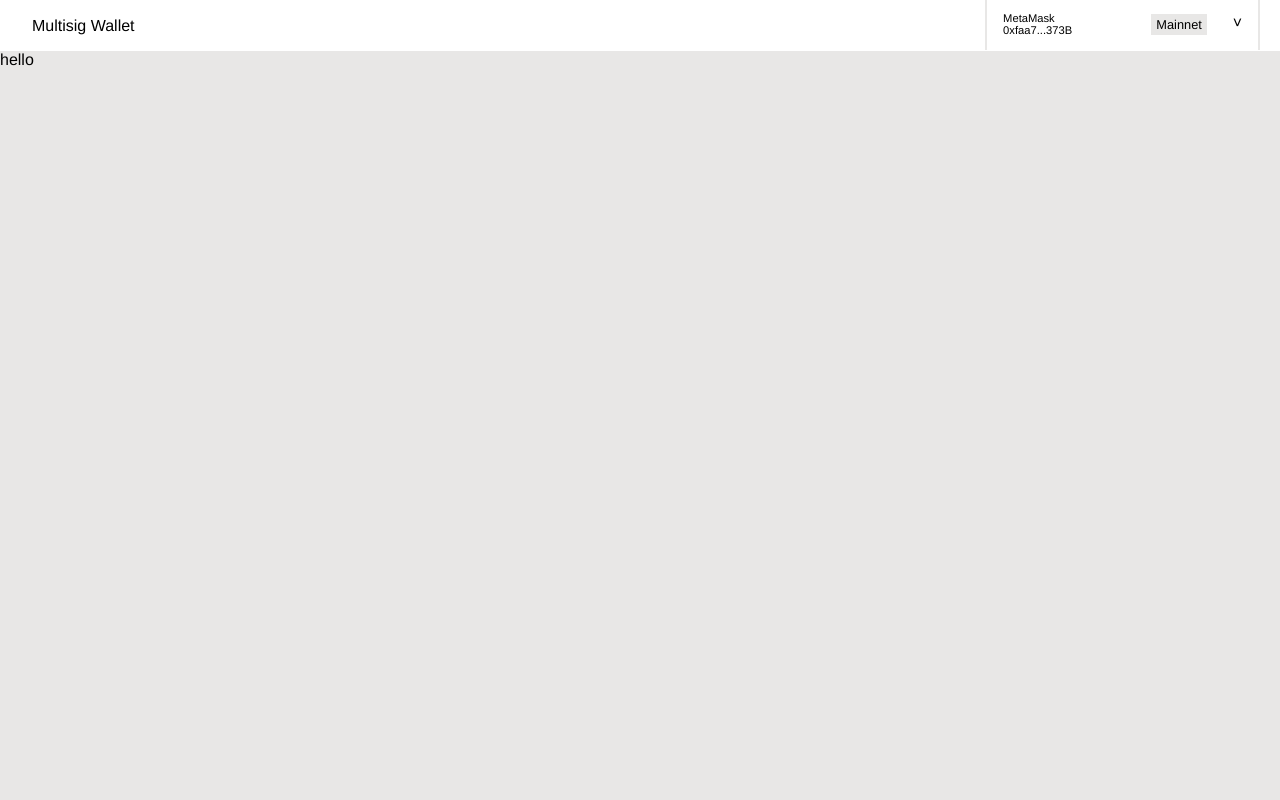
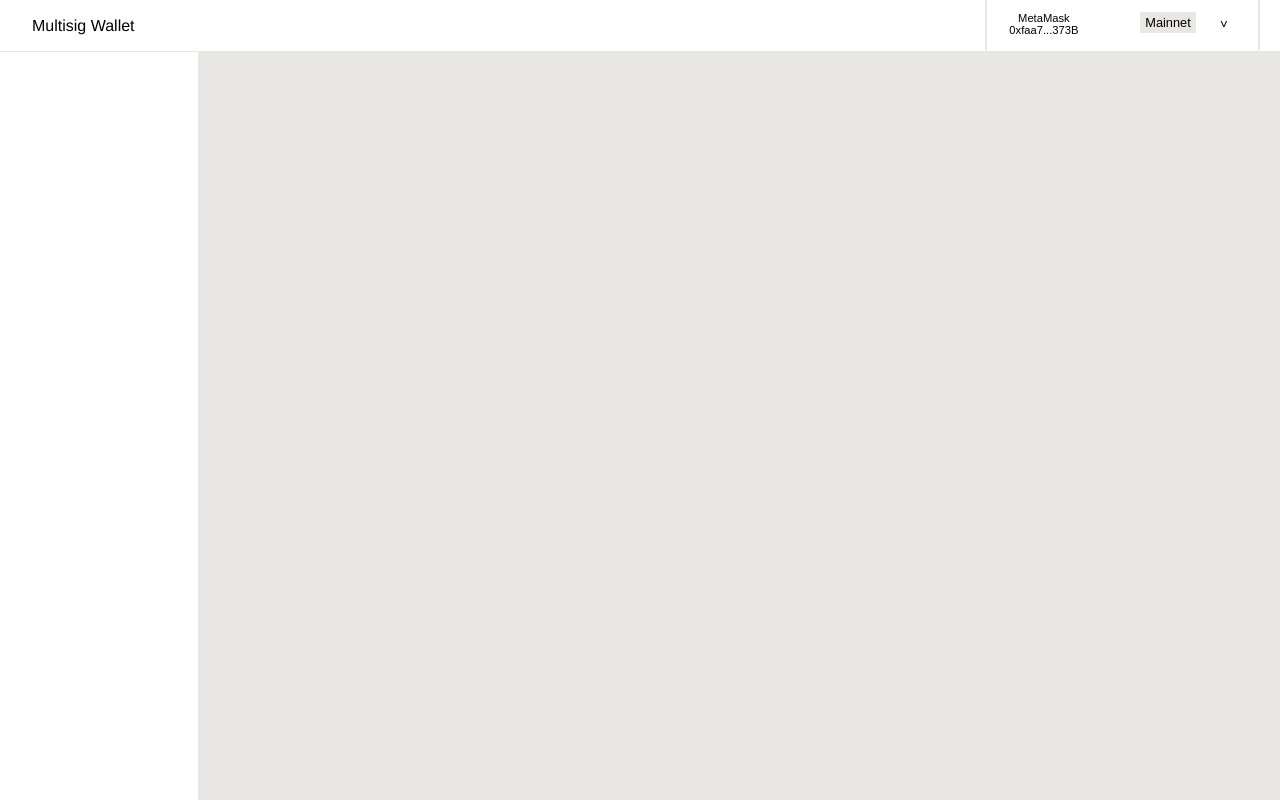
Before and after one commit to BunsDev/multi-sig-wallet-contract, a React (Create React App) app: page / in a window 1280 px wide. Built offline with nearby package versions, Linux system fonts and the light colour scheme.

Commit message:
Added hover circle on arrow, started sidebar

```diff
--- a/src/components/Header.tsx
+++ b/src/components/Header.tsx
@@ -15,7 +15,10 @@ const Container = styled.div`
     justify-content: space-between;
 `;
 
-const WalletWrapper = styled.div`
+const WalletWrapper = styled.button`
+    background-color: white;
+    border-bottom: none;
+    border-top: none;
     height: 100%;
     width: 22rem;
     margin-right: 1.25rem;
@@ -25,6 +28,10 @@ const WalletWrapper = styled.div`
     display: flex;
     align-items: center;
     justify-content: space-between;
+
+    :hover {
+        cursor: pointer;
+    }
 `;
 
 const UserWallet = styled.div`
@@ -53,8 +60,20 @@ const BoxText = styled.span`
 
 const Arrow = styled.div`
     margin-right: 1rem;
-    margin-left: 1.6rem;
+    margin-left: 1rem;
+    width: 1.5rem;
+    height: 1.5rem;
+    border-radius: 50%;
+    display: flex;
+    justify-content: center;
+    align-items: center;
+
+    :hover {
+        background-color: #E8E7E6;
+        cursor: pointer;
+    }
 `;
+
 
 const Div = styled.div`
     display: flex;
--- a/src/components/Main.tsx
+++ b/src/components/Main.tsx
@@ -1,5 +1,15 @@
 import React from 'react'
 import Header from './Header'
+import Sidebar from './Sidebar'
+
+import styled from 'styled-components'
+
+const Side = styled.div`
+    position: fixed;
+    display: flex;
+    justify-content: flex-start;
+    height: 48rem;
+`;
 
 export default function Main() {
 
@@ -9,6 +19,9 @@ export default function Main() {
 
         <div>
             <Header />
+            <Side>
+                <Sidebar />
+            </Side>
             { greeting }
         </div>
     )
--- /dev/null
+++ b/src/components/Sidebar.tsx
@@ -0,0 +1,17 @@
+import React from 'react'
+import styled from 'styled-components'
+
+const Wrapper = styled.div`
+    background-color: white;
+    border-top: 1px solid #E8E7E6;
+    width: 12.4rem;
+    height: 100%;
+`;
+
+export default function Sidebar() {
+    return (
+        <div>
+            <Wrapper />
+        </div>
+    )
+}
```
